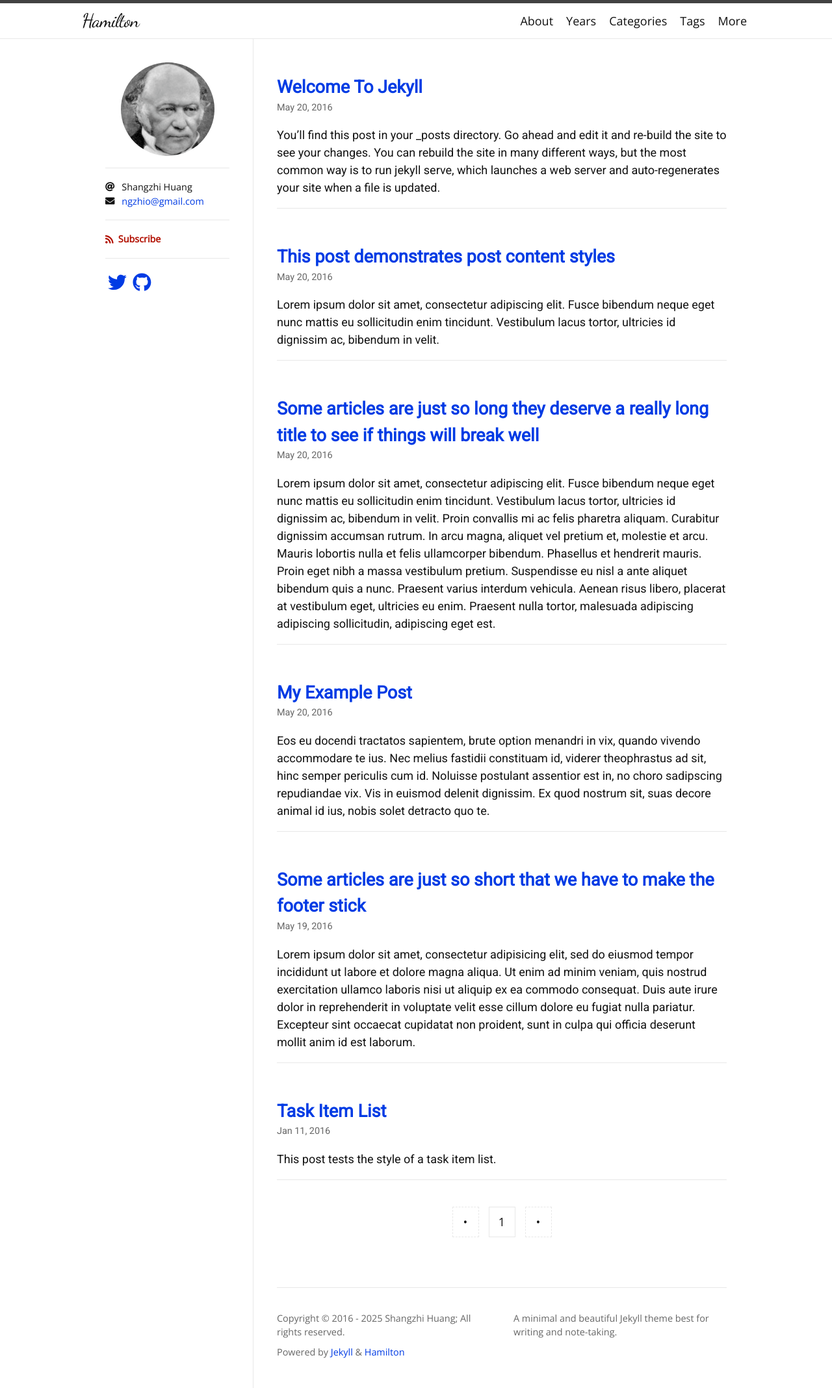
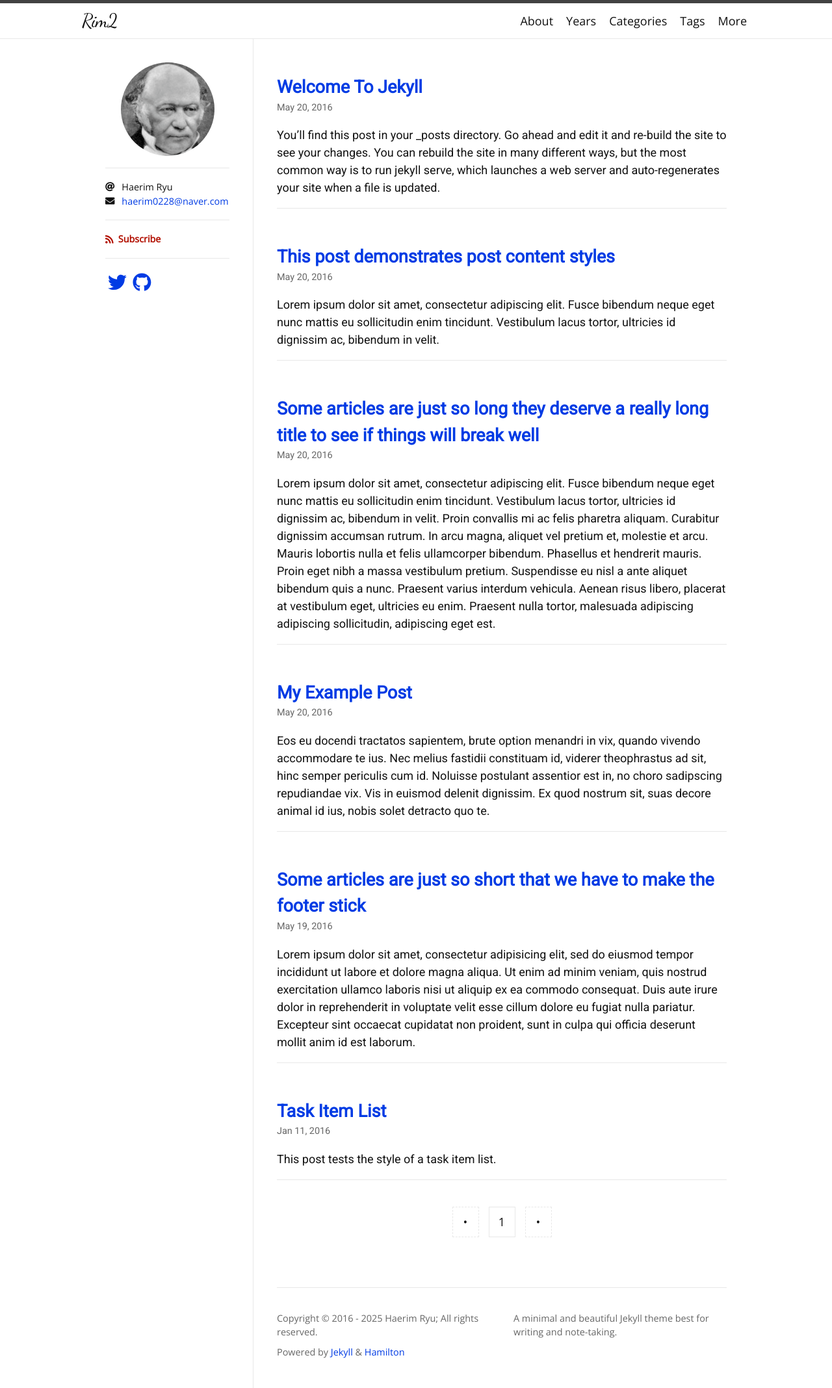
Before and after one commit to LYUHAERIM/lyuhaerim.github.io, a Jekyll site: the page built from index.html, in a window 1280 px wide. Shown: the whole page at 65% size. Built offline with Jekyll 4.4.1, drawn with Linux system fonts in a browser that asks for light colours; nearby versions of some CDN libraries; some web fonts are replaced; the list of posts is cut into pages by our own code.

Commit message:
change title

```diff
--- a/_config.yml
+++ b/_config.yml
@@ -1,8 +1,8 @@
-title: Hamilton
+title: Rim2
 description: A minimal and beautiful Jekyll theme best for writing and note-taking.
-author: Shangzhi Huang
+author: Haerim Ryu
 avatar: /logo.png
-email: ngzhio@gmail.com
+email: haerim0228@naver.com
 
 plugins:
   - jekyll-seo-tag
```
